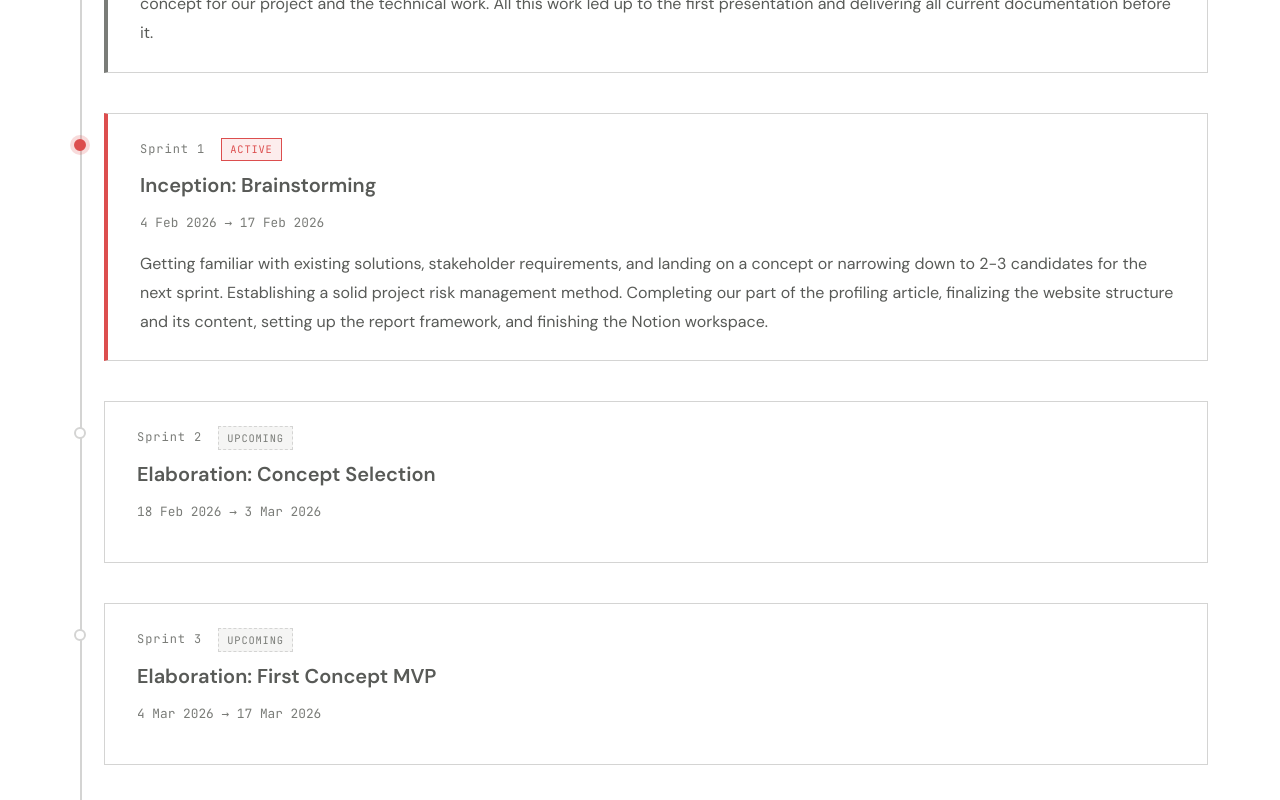
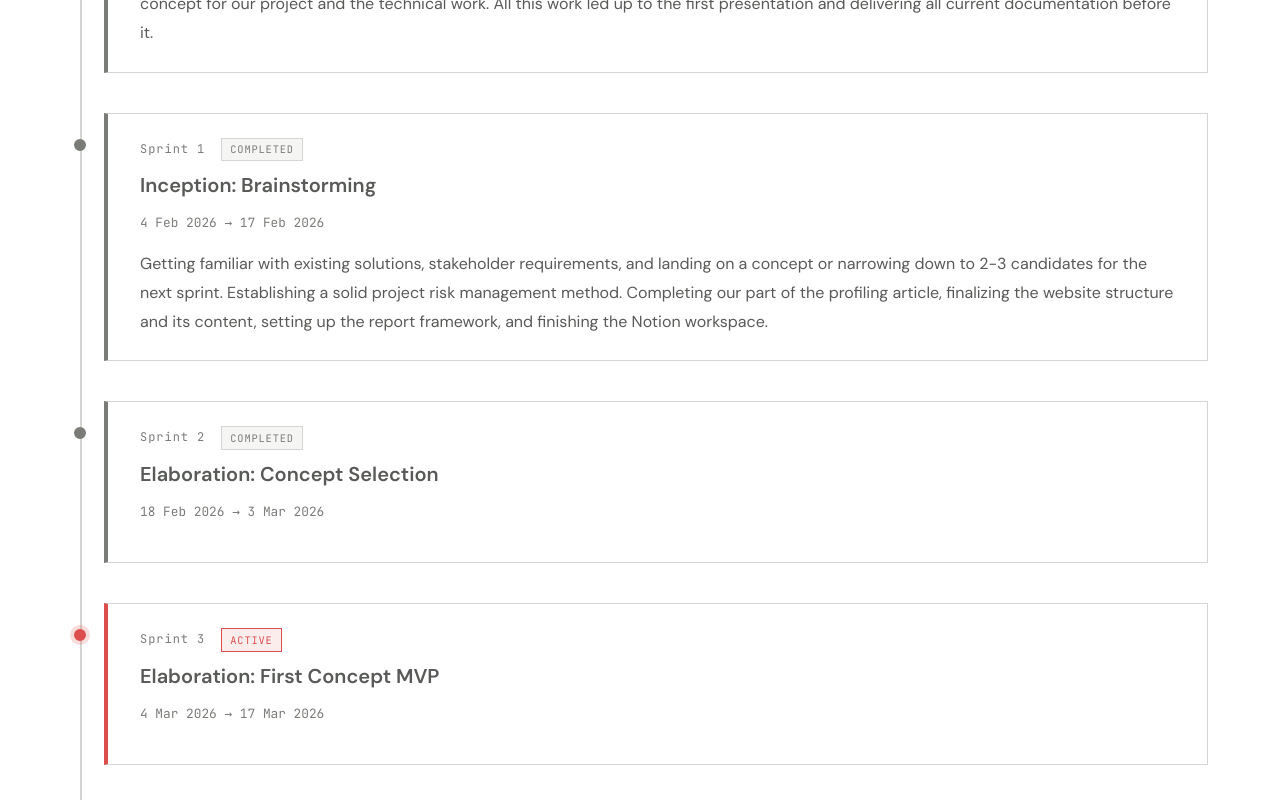
Before and after one commit to RokaroUSN/frontpage, a Vue app: page /grupper/gruppe3-v26/sprints in a window 1280 px wide. Shown: the part 520-1320 px from the top of the page. Built offline with nearby package versions, Linux system fonts and the light colour scheme.

Commit message:
use date objects for sprints

```diff
--- a/src/components/SprintOverviewSection.vue
+++ b/src/components/SprintOverviewSection.vue
@@ -1,10 +1,18 @@
 <script setup lang="ts">
 import { computed } from 'vue'
-import { sprints, type Sprint } from '../data/sprints'
+import { sprints, getSprintStatus, type Sprint } from '../data/sprints'
 
 const activeSprint = computed<Sprint | undefined>(() =>
-  sprints.find(s => s.status === 'active')
+  sprints.find(s => getSprintStatus(s) === 'active')
 )
+
+function formatDate(date: Date): string {
+  return date.toLocaleDateString('en-GB', {
+    day: 'numeric',
+    month: 'short',
+    year: 'numeric',
+  })
+}
 </script>
 
 <template>
@@ -24,7 +32,7 @@ const activeSprint = computed<Sprint | undefined>(() =>
           <div class="sprint-top">
             <div class="sprint-meta">
               <span class="sprint-badge active mono">Active</span>
-              <span class="sprint-dates mono">{{ activeSprint.startDate }} → {{ activeSprint.endDate }}</span>
+              <span class="sprint-dates mono">{{ formatDate(activeSprint.startDate) }} → {{ formatDate(activeSprint.endDate) }}</span>
             </div>
             <h3>{{ activeSprint.title }}</h3>
           </div>
--- a/src/data/sprints.ts
+++ b/src/data/sprints.ts
@@ -1,83 +1,87 @@
+export type SprintStatus = 'completed' | 'active' | 'upcoming'
+
 export interface Sprint {
   number: number
   title: string
-  startDate: string
-  endDate: string
-  status: 'completed' | 'active' | 'upcoming'
+  startDate: Date
+  endDate: Date
   description: string | undefined
+}
+
+export function getSprintStatus(sprint: Sprint): SprintStatus {
+  const now = new Date()
+  const start = sprint.startDate
+  const end = new Date(sprint.endDate)
+  // Include the entire end date (end of day)
+  end.setHours(23, 59, 59, 999)
+
+  if (now > end) return 'completed'
+  if (now >= start && now <= end) return 'active'
+  return 'upcoming'
 }
 
 export const sprints: Sprint[] = [
   {
     number: 0,
     title: 'Project Planning',
-    startDate: '2026-01-21',
-    endDate: '2026-02-03',
-    status: 'completed',
+    startDate: new Date('2026-01-21'),
+    endDate: new Date('2026-02-03'),
     description: 'In this sprint, the focus was mainly on planning the structure for our project and preparing for the first presentation. In this, we decided on the project model we are gonna follow and assigned group roles for each of the members. Creating templates for documents, a group contract, and specifying our stakeholder requirements were also a part of this sprint. We now have the basis we need to continue with the concept for our project and the technical work. All this work led up to the first presentation and delivering all current documentation before it.'
   },
   {
     number: 1,
     title: 'Inception: Brainstorming',
-    startDate: '2026-02-04',
-    endDate: '2026-02-17',
-    status: 'active',
+    startDate: new Date('2026-02-04'),
+    endDate: new Date('2026-02-17'),
     description: 'Getting familiar with existing solutions, stakeholder requirements, and landing on a concept or narrowing down to 2-3 candidates for the next sprint. Establishing a solid project risk management method. Completing our part of the profiling article, finalizing the website structure and its content, setting up the report framework, and finishing the Notion workspace.'
   },
   {
     number: 2,
     title: 'Elaboration: Concept Selection',
-    startDate: '2026-02-18',
-    endDate: '2026-03-03',
-    status: 'upcoming',
+    startDate: new Date('2026-02-18'),
+    endDate: new Date('2026-03-03'),
     description: undefined,
   },
   {
     number: 3,
     title: 'Elaboration: First Concept MVP',
-    startDate: '2026-03-04',
-    endDate: '2026-03-17',
-    status: 'upcoming',
+    startDate: new Date('2026-03-04'),
+    endDate: new Date('2026-03-17'),
     description: undefined,
   },
   {
     number: 4,
     title: 'Construction: -',
-    startDate: '2026-03-18',
-    endDate: '2026-03-31',
-    status: 'upcoming',
+    startDate: new Date('2026-03-18'),
+    endDate: new Date('2026-03-31'),
     description: undefined,
   },
   {
     number: 5,
     title: 'Construction: -',
-    startDate: '2026-04-07',
-    endDate: '2026-04-19',
-    status: 'upcoming',
+    startDate: new Date('2026-04-07'),
+    endDate: new Date('2026-04-19'),
     description: undefined,
   },
   {
     number: 6,
     title: 'Construction: -',
-    startDate: '2026-04-20',
-    endDate: '2026-05-03',
-    status: 'upcoming',
+    startDate: new Date('2026-04-20'),
+    endDate: new Date('2026-05-03'),
     description: undefined,
   },
   {
     number: 7,
     title: 'Transition: -',
-    startDate: '2026-05-04',
-    endDate: '2026-05-17',
-    status: 'upcoming',
+    startDate: new Date('2026-05-04'),
+    endDate: new Date('2026-05-17'),
     description: undefined,
   },
   {
     number: 8,
     title: 'Transition: -',
-    startDate: '2026-05-18',
-    endDate: '2026-05-31',
-    status: 'upcoming',
+    startDate: new Date('2026-05-18'),
+    endDate: new Date('2026-05-31'),
     description: undefined,
   }
 ]
--- a/src/pages/SprintsPage.vue
+++ b/src/pages/SprintsPage.vue
@@ -1,9 +1,8 @@
 <script setup lang="ts">
-import { sprints } from '../data/sprints'
+import { sprints, getSprintStatus } from '../data/sprints'
 
-function formatDate(date: string): string {
-  if (date === 'TBD') return 'TBD'
-  return new Date(date).toLocaleDateString('en-GB', {
+function formatDate(date: Date): string {
+  return date.toLocaleDateString('en-GB', {
     day: 'numeric',
     month: 'short',
     year: 'numeric',
@@ -32,7 +31,7 @@ function formatDate(date: string): string {
             v-for="sprint in sprints"
             :key="sprint.number"
             class="sprint-entry"
-            :class="sprint.status"
+            :class="getSprintStatus(sprint)"
           >
             <div class="sprint-marker">
               <div class="marker-dot"></div>
@@ -41,7 +40,7 @@ function formatDate(date: string): string {
             <div class="sprint-card">
               <div class="sprint-top">
                 <span class="sprint-number mono">Sprint {{ sprint.number }}</span>
-                <span class="sprint-badge mono" :class="sprint.status">{{ sprint.status }}</span>
+                <span class="sprint-badge mono" :class="getSprintStatus(sprint)">{{ getSprintStatus(sprint) }}</span>
               </div>
               <h3>{{ sprint.title }}</h3>
               <div class="sprint-dates mono">
```
